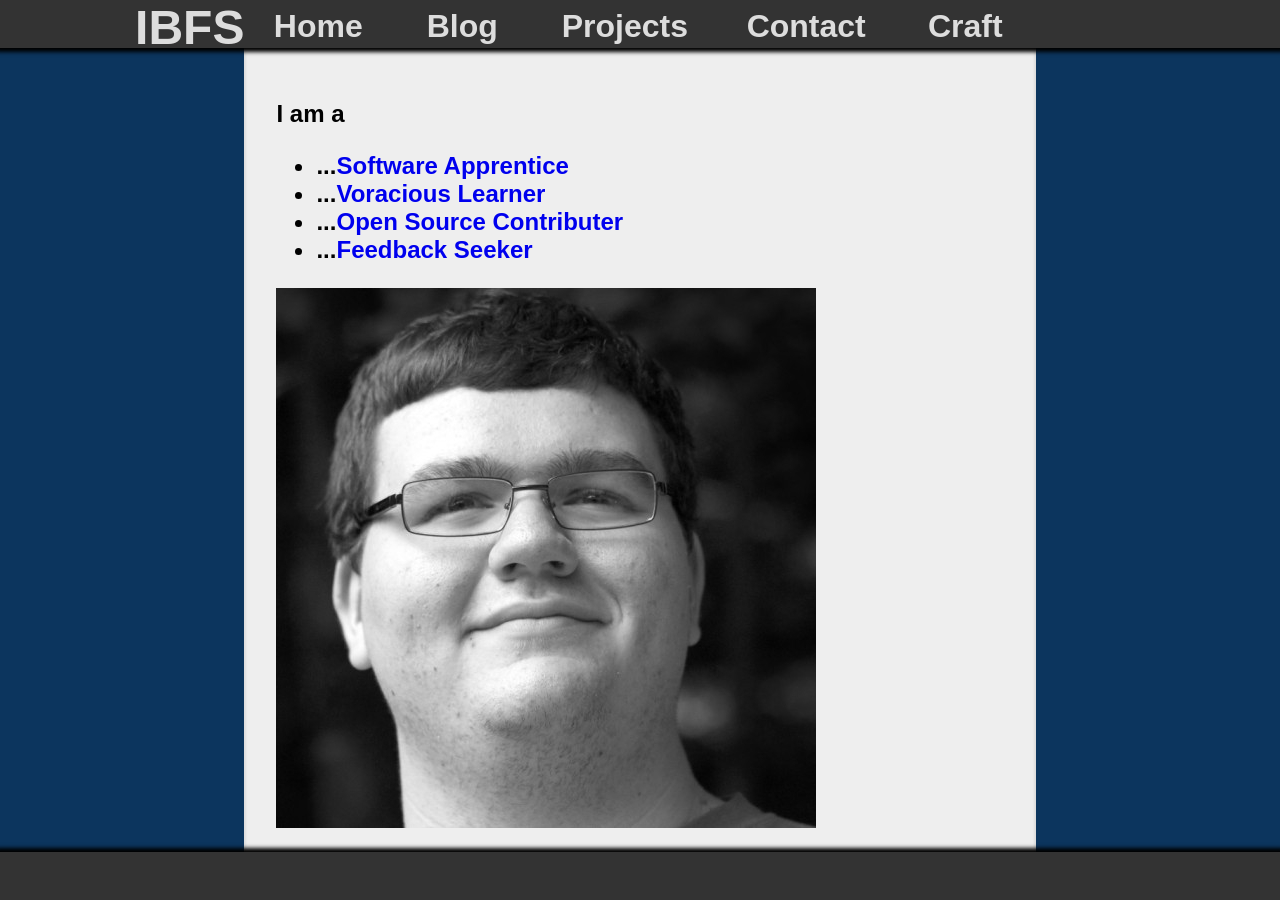
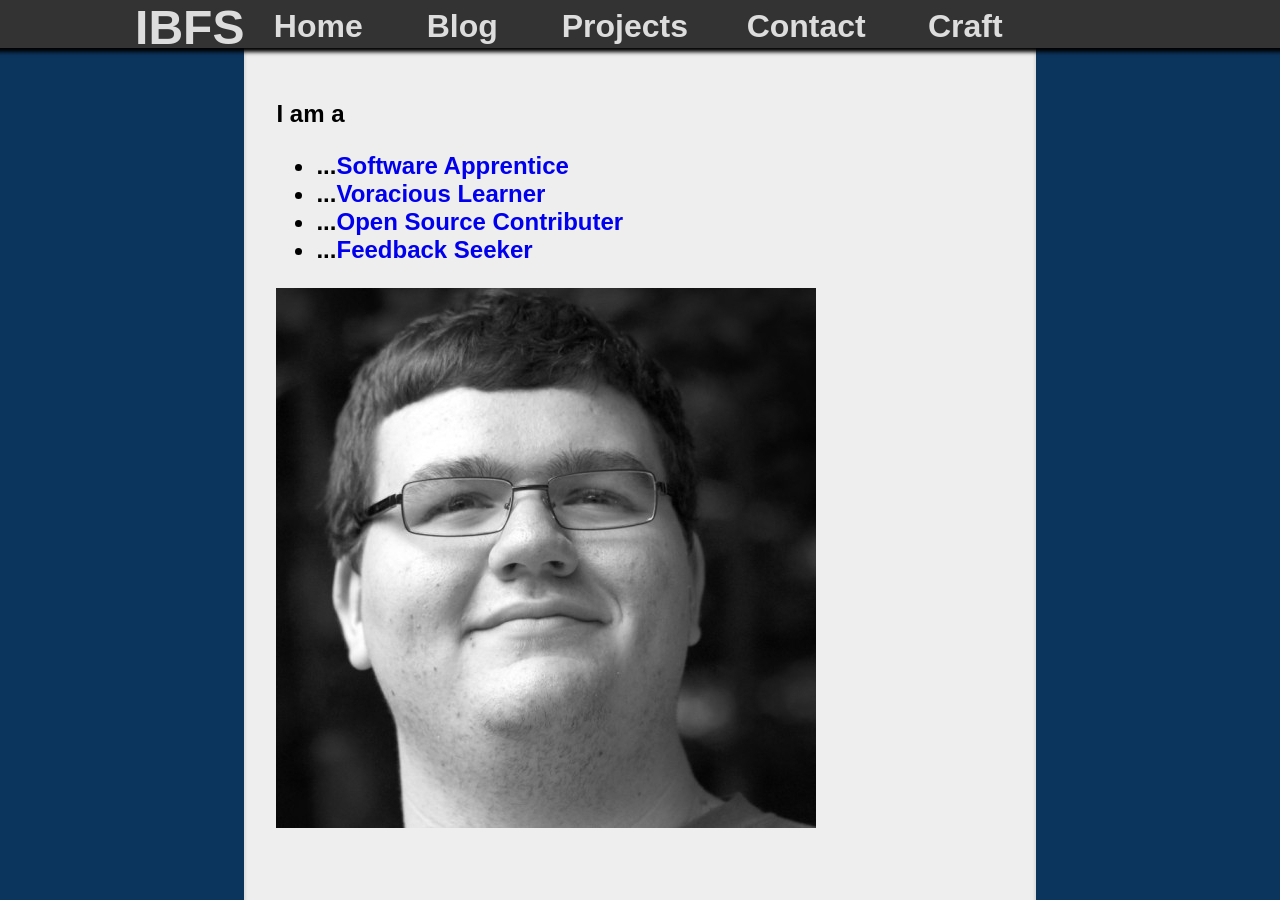
Before and after one commit to isaacsanders/isaacsanders.github.com, a Jekyll site: the page built from index.html, in a window 1280 px wide. Built offline with Jekyll 4.4.1, drawn with Linux system fonts in a browser that asks for light colours; some web fonts are replaced.

Commit message:
Removed footer

```diff
--- a/_layouts/default.html
+++ b/_layouts/default.html
@@ -31,8 +31,5 @@
         {{ content }}
       </section>
     </div>
-    <footer>
-      {% include footer.html %}
-    </footer>
   </body>
 </html>
```
